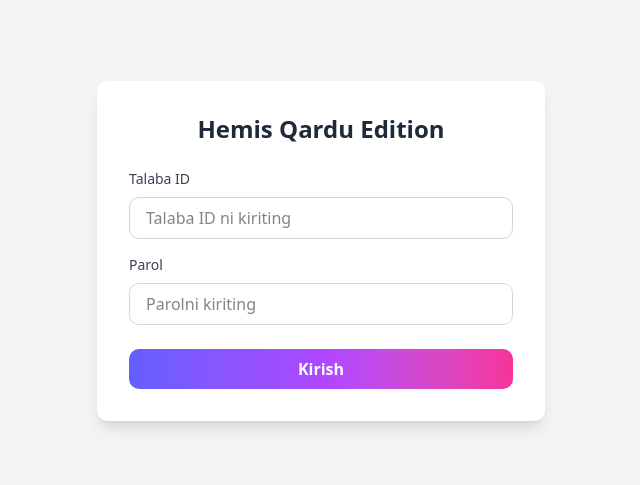
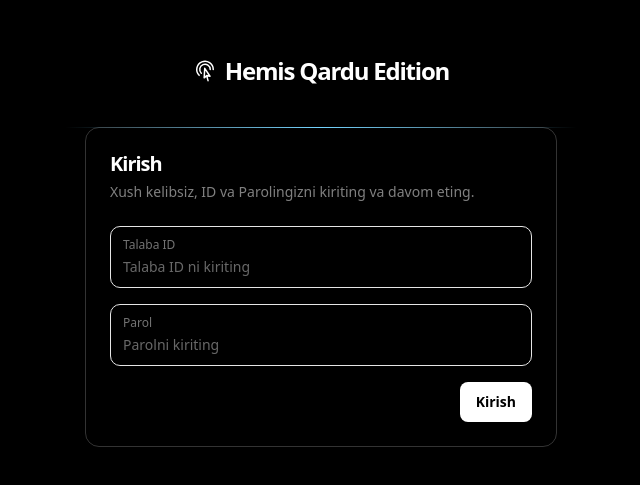
Before and after one commit to jasurhaydarovcode/Hemis-Qardu-Edition, a React (Vite) app: page /auth/login in a window 1280 px wide. Shown: the part 149-634 px from the top of the page, without its empty margins (319-959 px from the left). Built offline with nearby package versions, Linux system fonts and the light colour scheme.

Commit message:
Updated UI login/tailwind/newCss

```diff
--- /dev/null
+++ b/src/components/Buttons/LoadingButton.jsx
@@ -0,0 +1,16 @@
+import React from 'react';
+
+function LoadingButton({ onClick, disabled, loading, children, type = 'button', className = '' }) {
+  return (
+    <button
+      onClick={onClick}
+      disabled={disabled || loading}
+      type={type}
+      className={`font-semibold hover:bg-black hover:text-white hover:ring hover:ring-white transition duration-300 inline-flex items-center justify-center rounded-md text-sm focus-visible:outline-none focus-visible:ring-2 focus-visible:ring-offset-2 disabled:pointer-events-none disabled:opacity-50 bg-white text-black h-10 px-4 py-2 ${className}`}
+    >
+      {loading ? 'Kuting...' : children}
+    </button>
+  );
+}
+
+export default LoadingButton;
--- /dev/null
+++ b/src/css/global.css
@@ -0,0 +1,3 @@
+button {
+    cursor: pointer;
+}
--- a/src/css/index.css
+++ b/src/css/index.css
@@ -5,6 +5,9 @@
 @plugin "tailwindcss-animate";
 
 @custom-variant dark (&:is(.dark *));
+
+@import "./global.css";
+@import "./scrollbar.app.css";
 
 :root {
   --background: oklch(1 0 0);
@@ -120,6 +123,7 @@
   * {
     @apply border-border outline-ring/50;
   }
+
   body {
     @apply bg-background text-foreground;
   }
--- /dev/null
+++ b/src/css/scrollbar.app.css
@@ -0,0 +1,27 @@
+body {
+    --sb-track-color: #1F2937;
+    /* dark neutral grey (background) */
+    --sb-thumb-color: #4B5563;
+    /* medium-dark neutral grey (thumb) */
+    --sb-size: 12px;
+}
+
+body::-webkit-scrollbar {
+    width: var(--sb-size);
+}
+
+body::-webkit-scrollbar-track {
+    background: var(--sb-track-color);
+    border-radius: 3px;
+}
+
+body::-webkit-scrollbar-thumb {
+    background: var(--sb-thumb-color);
+    border-radius: 2px;
+}
+
+@supports not selector(::-webkit-scrollbar) {
+    body {
+        scrollbar-color: var(--sb-thumb-color) var(--sb-track-color);
+    }
+}
--- a/src/pages/Auth/Login.jsx
+++ b/src/pages/Auth/Login.jsx
@@ -2,6 +2,7 @@ import React, { useRef, useState, useEffect } from 'react';
 import axios from 'axios';
 import { useNavigate } from 'react-router-dom';
 import { API_BASE_URL } from '@/API/config';
+import LoadingButton from '@/components/Buttons/LoadingButton';
 
 function Login() {
   let login = useRef('');
@@ -38,7 +39,7 @@ function Login() {
       .catch(error => {
         console.log(error);
         if (error.response) {
-          setError(error.response.data.message || 'Login yoki parol noto\'g\'ri');
+          setError(error.response.data.data.message || 'Login yoki parol noto\'g\'ri');
         } else if (error.request) {
           setError('Server bilan bog\'lanishda xatolik yuz berdi. Internet aloqangizni tekshiring.');
         } else {
@@ -57,51 +58,78 @@ function Login() {
   };
 
   return (
-    <div className="min-h-screen flex items-center justify-center bg-gray-100">
-      <div className="bg-white p-8 rounded-lg shadow-lg w-full max-w-md">
-        <h2 className="text-2xl font-bold text-gray-800 text-center mb-6">Hemis Qardu Edition</h2>
-
+    <div >
+      <div className="bg-black text-white flex min-h-screen flex-col items-center pt-16 sm:justify-center sm:pt-0">
+        <a href="#">
+          <div className="text-white font-semibold text-2xl tracking-tighter mx-auto flex items-center gap-2">
+            <div>
+              <svg xmlns="http://www.w3.org/2000/svg" fill="none" viewBox="0 0 24 24" stroke-width="1.5"
+                stroke="currentColor" className="w-6 h-6">
+                <path stroke-linecap="round" stroke-linejoin="round"
+                  d="M15.042 21.672 13.684 16.6m0 0-2.51 2.225.569-9.47 5.227 7.917-3.286-.672Zm-7.518-.267A8.25 8.25 0 1 1 20.25 10.5M8.288 14.212A5.25 5.25 0 1 1 17.25 10.5" />
+              </svg>
+            </div>
+            Hemis Qardu Edition
+          </div>
+        </a>
+        <div className="relative mt-12 w-full max-w-lg sm:mt-10">
+          <div className="relative -mb-px h-px w-full bg-gradient-to-r from-transparent via-sky-300 to-transparent"
+            bis_skin_checked="1"></div>
+          <div
+            className="mx-5 border dark:border-b-white/50 dark:border-t-white/50 border-b-white/20 sm:border-t-white/20 shadow-[20px_0_20px_20px] shadow-slate-500/10 dark:shadow-white/20 rounded-lg border-white/20 border-l-white/20 border-r-white/20 sm:shadow-sm lg:rounded-xl lg:shadow-none">
+            <div className="flex flex-col p-6">
+              <h3 className="text-xl font-semibold leading-6 tracking-tighter">Kirish</h3>
+              <p className="mt-1.5 text-sm font-medium text-white/50">Xush kelibsiz, ID va Parolingizni kiriting va davom eting.
+              </p>
+            </div>
+            <div className="p-6 pt-0">
+              <div>
                 <div>
                   {error && (
                     <div className="mb-4 p-3 bg-red-100 border border-red-400 text-red-700 rounded-lg">
                       {error}
                     </div>
                   )}
-
-          <div className="mb-4">
-            <label htmlFor="talabaId" className="block text-gray-700 text-sm font-medium mb-2">
-              Talaba ID
-            </label>
-            <input
-              ref={login}
-              type="text"
-              id="talabaId"
-              className="w-full px-4 py-2 border border-gray-300 rounded-lg focus:outline-none focus:ring-2 focus:ring-gray-400"
-              placeholder="Talaba ID ni kiriting"
+                  <div
+                    className="group relative rounded-lg border focus-within:border-sky-200 px-3 pb-1.5 pt-2.5 duration-200 focus-within:ring focus-within:ring-sky-300/30">
+                    <div className="flex justify-between">
+                      <label htmlFor="talabaId"
+                        className="text-xs font-medium text-muted-foreground group-focus-within:text-white text-gray-400">Talaba ID</label>
+                    </div>
+                    <input ref={login} type="text" id="talabaId" name="talabaId" placeholder="Talaba ID ni kiriting"
+                      autocomplete="off"
                       onKeyDown={handleKeyDown}
-            />
+                      className="block w-full border-0 bg-transparent p-0 text-sm file:my-1 file:rounded-full file:border-0 file:bg-accent file:px-4 file:py-2 file:font-medium placeholder:text-muted-foreground/90 focus:outline-none focus:ring-0 sm:leading-7 text-white" />
                   </div>
-          <div className="mb-6">
-            <label htmlFor="password" className="block text-gray-700 text-sm font-medium mb-2">
-              Parol
-            </label>
-            <input
-              ref={password}
-              type="password"
-              id="password"
-              className="w-full px-4 py-2 border border-gray-300 rounded-lg focus:outline-none focus:ring-2 focus:ring-gray-400"
-              placeholder="Parolni kiriting"
-              onKeyDown={handleKeyDown}
-            />
                 </div>
-
-          <button
+              </div>
+              <div className="mt-4">
+                <div>
+                  <div
+                    className="group relative rounded-lg border focus-within:border-sky-200 px-3 pb-1.5 pt-2.5 duration-200 focus-within:ring focus-within:ring-sky-300/30">
+                    <div className="flex justify-between">
+                      <label
+                        className="text-xs font-medium text-muted-foreground group-focus-within:text-white text-gray-400">Parol</label>
+                    </div>
+                    <div className="flex items-center">
+                      <input ref={password} id="password" onKeyDown={handleKeyDown} type="password" name="password" placeholder='Parolni kiriting'
+                        className="block w-full border-0 p-0 text-sm file:my-1 placeholder:text-muted-foreground/90 focus:outline-none text-white focus:ring-0 focus:ring-teal-500 sm:leading-7" />
+                    </div>
+                  </div>
+                </div>
+              </div>
+              <div className="mt-4 flex items-center justify-end gap-x-2">
+                <LoadingButton
                   onClick={() => loginUrl()}
                   disabled={loading}
-            className={`w-full py-2 px-4 bg-gradient-to-r from-indigo-500 via-purple-500 to-pink-500 text-white font-bold rounded-lg hover:from-indigo-600 hover:via-purple-600 hover:to-pink-600 transition-all ${loading ? 'opacity-70 cursor-not-allowed' : ''}`}
+                  loading={loading}
+                  type="submit"
                 >
-            {loading ? 'Kuting...' : 'Kirish'}
-          </button>
+                  Kirish
+                </LoadingButton>
+              </div>
+            </div>
+          </div>
         </div>
       </div>
     </div>
```
Also changed, not shown: src/assets/svg/cursor-logo.svg (added), src/imports/images.js (added). Lines whose indentation alone changed are shown as unchanged.
